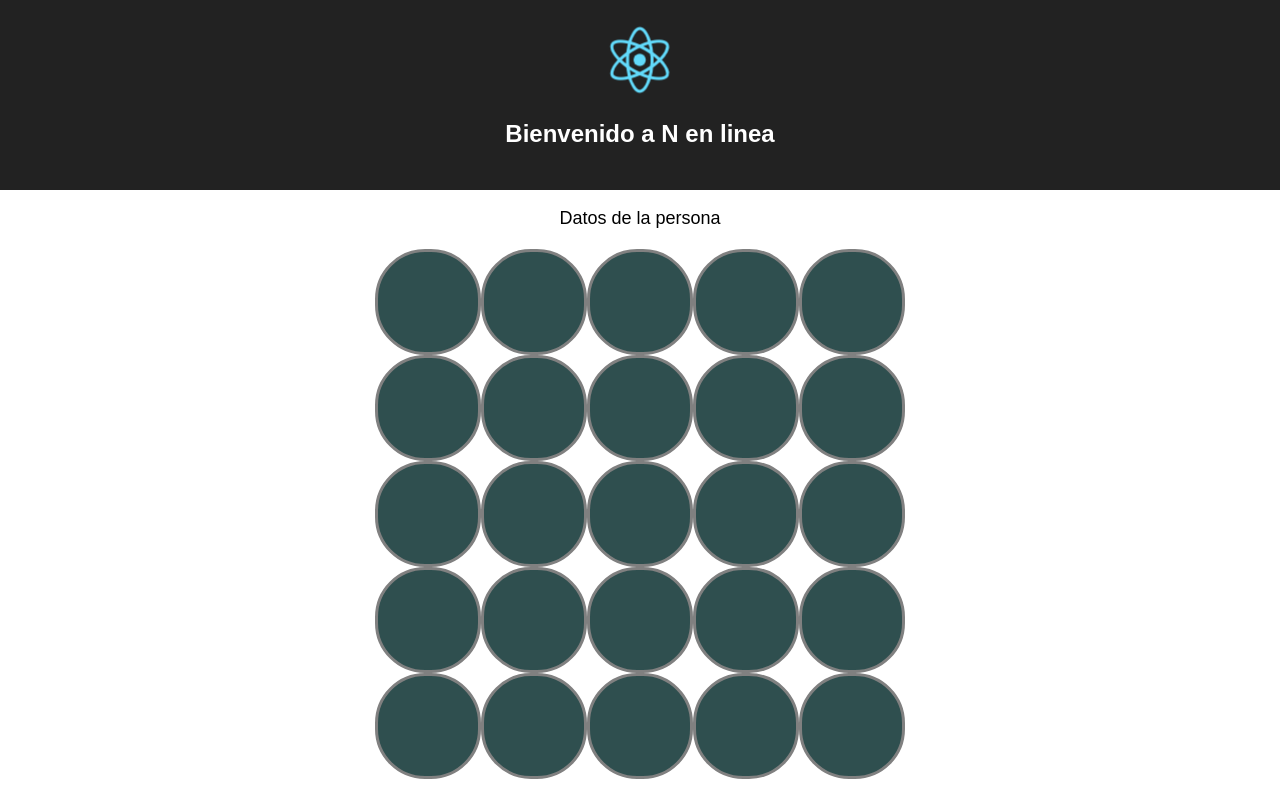
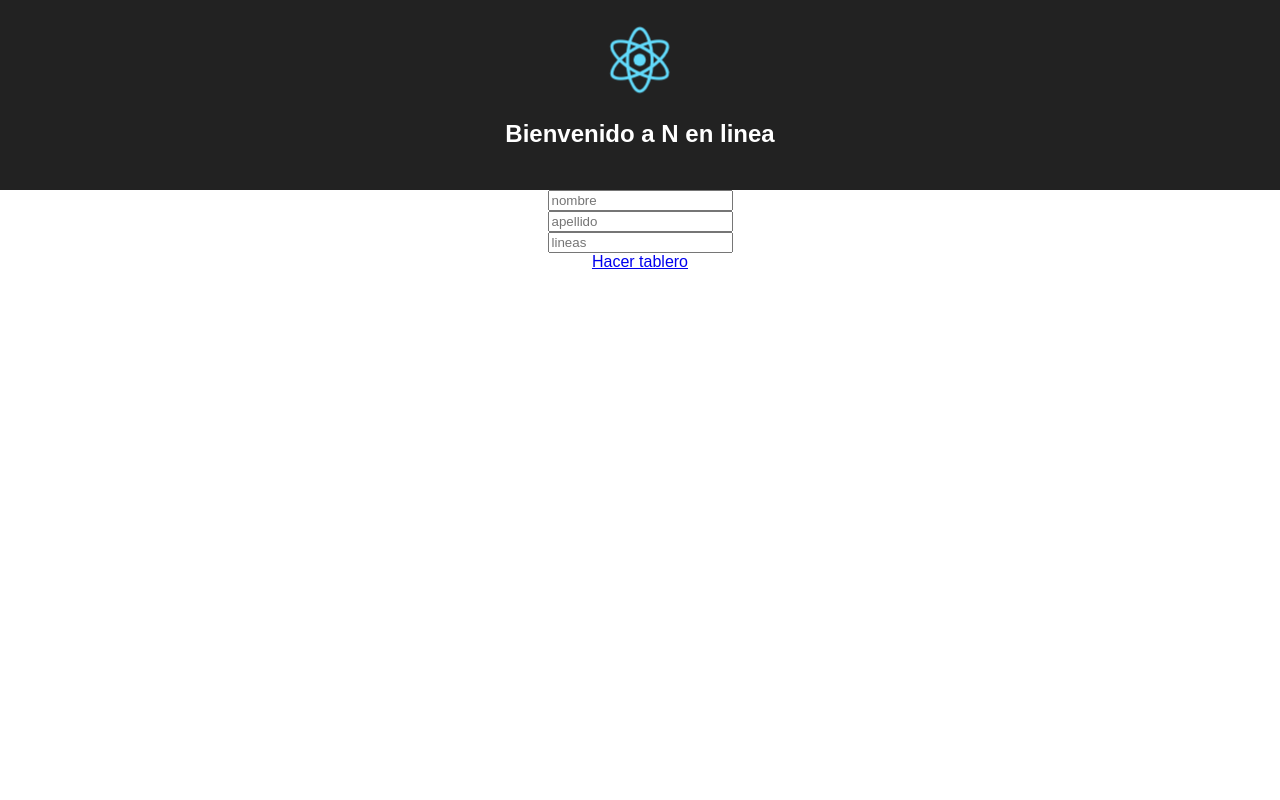
Before and after one commit to sergioDAB/NlineaG5, a React (Create React App) app in the folder nlinea/: page / in a window 1280 px wide. Built offline with nearby package versions, Linux system fonts and the light colour scheme.

Commit message:
manejo de vistas

```diff
--- a/nlinea/package.json
+++ b/nlinea/package.json
@@ -7,6 +7,8 @@
     "react": "^16.4.2",
     "react-dom": "^16.4.2",
     "react-flipcard": "^0.2.1",
+    "react-router": "^4.3.1",
+    "react-router-dom": "^4.3.1",
     "react-scripts": "1.1.4"
   },
   "scripts": {
--- a/nlinea/src/components/App.js
+++ b/nlinea/src/components/App.js
@@ -1,24 +1,38 @@
 import React, { Component } from 'react';
+import { Route } from 'react-router-dom';
 import logo from './global/images/logo.svg';
 import '../App.css';
 import Tablero from "./global/Tablero";
+import Param from "./global/parametros";
 
 
 
 class App extends Component {
     render() {
-        return (
-            <div className="App">
+        this.state={
+            hayTablero: false
+        };
+        return <div className="App">
+
                 <header className="App-header">
-                    <img src={logo} className="App-logo" alt="logo" />
+                    <img src={logo} className="App-logo" alt="logo"/>
                     <h1 className="App-title">Bienvenido a N en linea</h1>
                 </header>
-                <p className="App-intro">
-                    Datos de la persona
-                </p>
-                <Tablero/>
-            </div>
-        );
+
+                <Route exact path='/' component={Param} />
+                <Route path='/tablero' component={Tablero} />
+
+
+        </div>
+
+    }
+
+    hayTablero(){
+        return this.state.hayTablero;
+    }
+
+    changeState(){
+        this.state.hayTablero=true;
     }
 }
 
--- a/nlinea/src/components/global/Ficha.js
+++ b/nlinea/src/components/global/Ficha.js
@@ -1,6 +1,7 @@
 import React, { Component } from 'react';
 
 import './css/ficha.css';
+
 
 
 class Ficha extends Component {
--- a/nlinea/src/components/global/Tablero.js
+++ b/nlinea/src/components/global/Tablero.js
@@ -4,13 +4,14 @@ import Ficha from './Ficha';
 import fichaLocal from './images/circle-dark.svg';
 import './css/tablero.css';
 
-const FILAS =5;
+const FILAS =3;
 
 class Tablero extends Component {
     constructor(){
         super();
         this.renderCell = this.renderCell.bind(this);
     }
+
 
     renderCell(fila, columna){
         return(
@@ -30,14 +31,17 @@ class Tablero extends Component {
         return rows;
     }
 
+
     render(){
         return(
-            <div id="connect4" className="centerTable">
+            <div className="centerTable">
                 <table className="tableroTable">
                     <tbody>
                     {this.renderRows()}
                     </tbody>
                 </table>
+
+
             </div>
         )
     }
--- a/nlinea/src/components/global/css/ficha.css
+++ b/nlinea/src/components/global/css/ficha.css
@@ -1,15 +1,6 @@
 .ficha{
     width: 100px;
     height: 100px;
-    background-color: darkslategrey;
-    border-style: solid;
-    border-color: grey;
-    border-radius:50px;
+    background-color: grey;
+    border-radius:100px;
 }
-
-.press{
-    width: 100px;
-    height: 100px;
-    background-color: blue;
-    background-image: url("../images/circle-dark.svg");
-}
--- a/nlinea/src/components/global/css/tablero.css
+++ b/nlinea/src/components/global/css/tablero.css
@@ -6,9 +6,12 @@ tr{
 
 div.centerTable{
     text-align: center;
+
 }
 
 div.centerTable table {
     margin: 0 auto;
     text-align: left;
+    border-style: solid;
+    border-color: black;
 }
--- /dev/null
+++ b/nlinea/src/components/global/parametros.js
@@ -0,0 +1,23 @@
+import React, { Component } from 'react';
+
+class Parametro extends Component {
+
+    render() {
+        return (
+            <div>
+                <input placeholder="nombre"/>
+                <br/>
+                <input placeholder="apellido"/>
+                <br/>
+                <input placeholder="lineas"/>
+                <br/>
+                <a href="http://localhost:3000/tablero">Hacer tablero</a>
+
+            </div>
+        );
+    }
+
+
+}
+
+export default Parametro;
--- a/nlinea/src/index.js
+++ b/nlinea/src/index.js
@@ -1,5 +1,6 @@
 import React from 'react';
 import ReactDOM from 'react-dom';
+import { BrowserRouter } from 'react-router-dom';
 import './index.css';
 
 import 'font-awesome/css/font-awesome.css';
@@ -7,5 +8,10 @@ import App from './components/App';
 
 import registerServiceWorker from './registerServiceWorker';
 
-ReactDOM.render(<App />, document.getElementById('root'));
+ReactDOM.render(
+    <BrowserRouter>
+        <App />
+    </BrowserRouter>
+
+    , document.getElementById('root'));
 registerServiceWorker();
```
Also changed, not shown: 1 other file (tests, documents, lock files or other folders).
